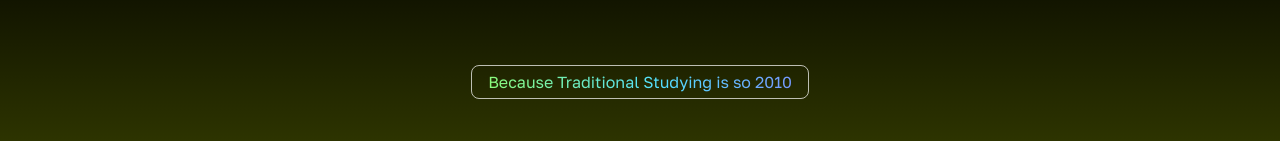
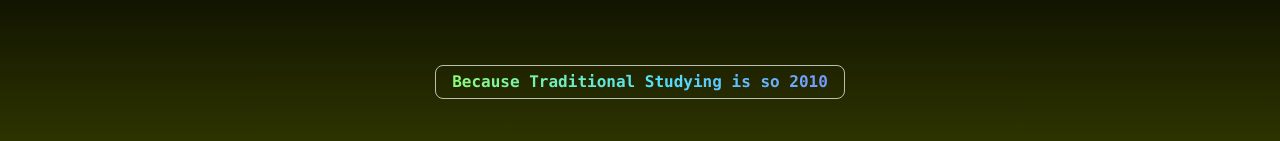
Before and after one commit to kapilovsky/MAD-2-Kwizzy, a Vue app in the folder Kwizzy/client/: page / in a window 1280 px wide. Shown: the part 165-306 px from the top of the page. Built offline with nearby package versions, Linux system fonts and the light colour scheme.

Commit message:
changed the favicon.ico

```diff
--- a/Kwizzy/client/src/views/LandingPage.vue
+++ b/Kwizzy/client/src/views/LandingPage.vue
@@ -345,8 +345,8 @@ a:hover ion-icon {
   background-clip: text;
   -webkit-background-clip: text;
   -webkit-text-fill-color: transparent;
-  font-family: Golos Text;
-  /* font-weight: 600; */
+  font-family: consolas;
+  font-weight: 600;
   padding: 0px 8px;
 }
 
```
Also changed, not shown: 1 other file (tests, documents, lock files or other folders).
